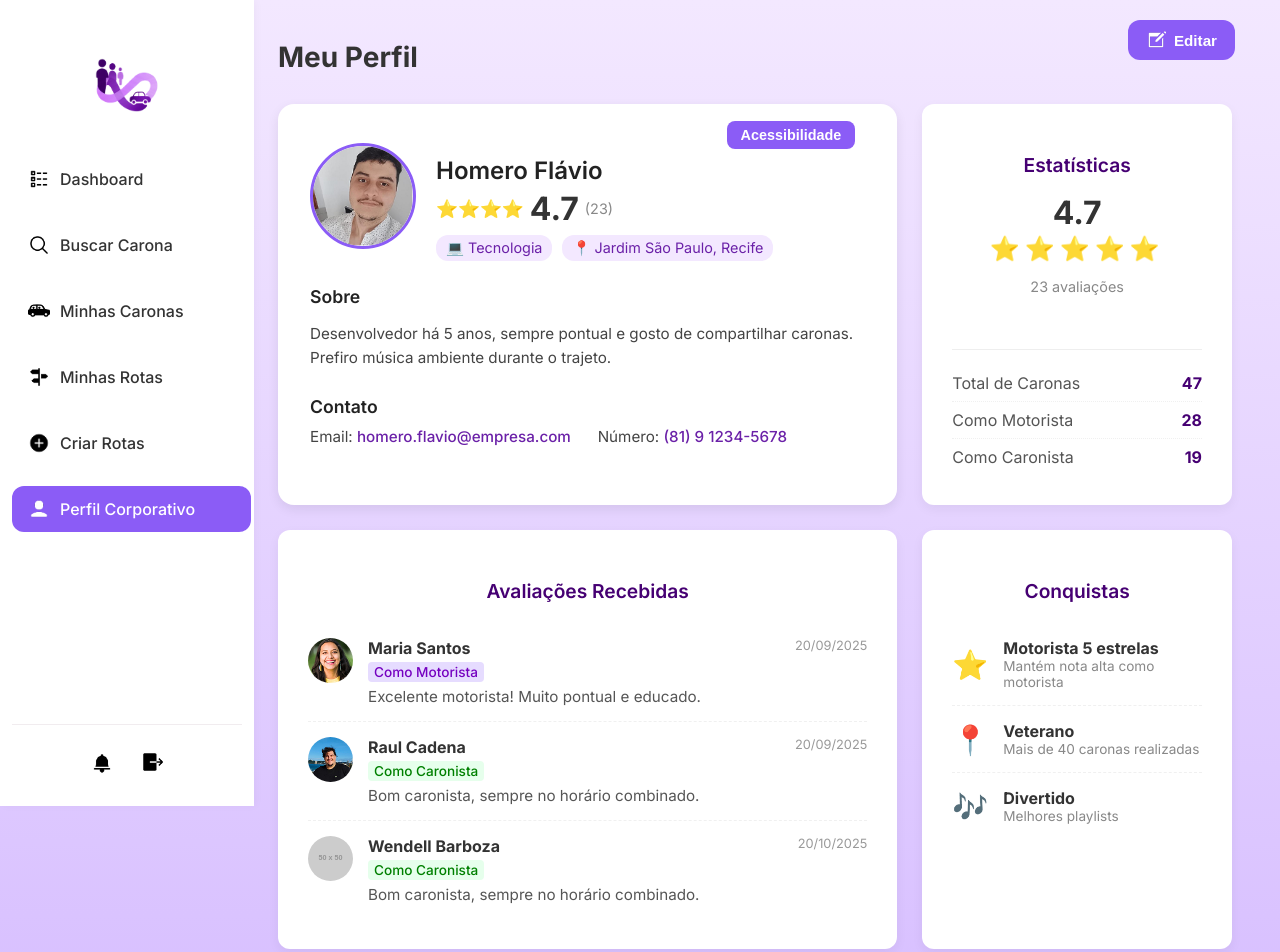
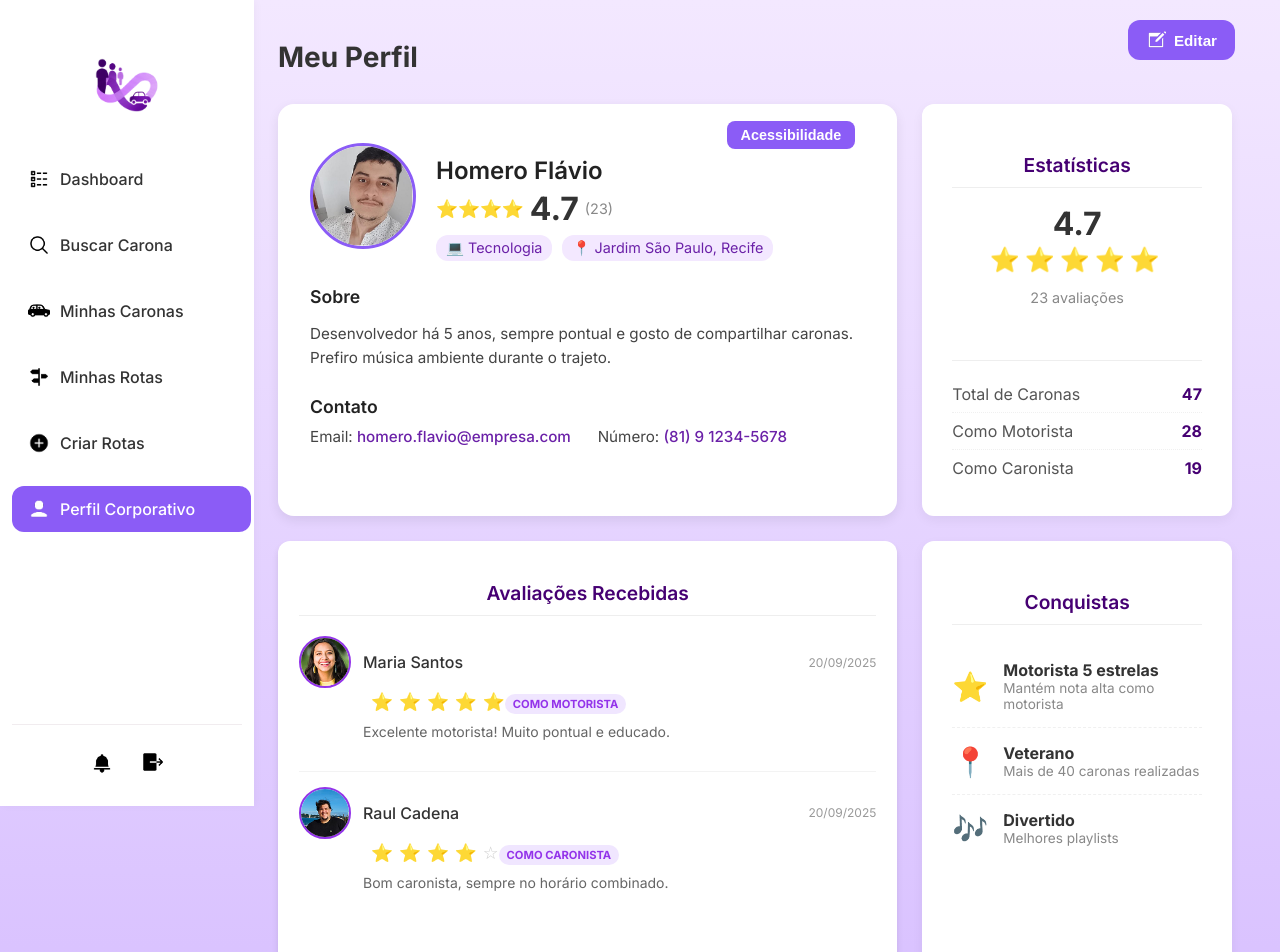
Before and after one commit to JoelsonJose/VamosJuntos, a React (Create React App) app: page /perfil in a window 1280 px wide. Shown: the top 952 px of the page. Built offline with nearby package versions, Linux system fonts and the light colour scheme.

Commit message:
Atualizações nos cards e ajuste no profile page pra deixar o card clicavel

```diff
--- a/src/App.js
+++ b/src/App.js
@@ -10,6 +10,7 @@ import PaginaCriar from './pages/PaginaCriarRota/PaginaCriarRota';
 import PaginaEditarRotas from './pages/PaginaEditarRotas/PaginaEditarRotas';
 import PaginaRotas from './pages/PaginaMinhasRotas/PaginaMinhasRotas';
 import PaginaMinhasCaronas from './pages/PaginaMinhasCaronas/PaginaMinhasCaronas';
+import PaginaAvaliacoes from './pages/PaginaAvaliacoes/PaginaAvaliacoes';
 // import PaginaPerfil from './pages/PaginaPerfil/PaginaPerfil';
 
 function App() {
@@ -26,6 +27,7 @@ function App() {
       <Route path= "/rotas/editar" element= {<PaginaEditarRotas />} />
       <Route path= "/rotas" element= {<PaginaRotas />} />
       <Route path= "/minhas-caronas" element= {<PaginaMinhasCaronas />} />
+      <Route path= "/avaliacoes" element= {<PaginaAvaliacoes />} />
       {/*
         <Route path= "/perfil" element= {<PaginaPerfil />} />
       */}
--- a/src/components/CardPerfil/ReviewsCard.css
+++ b/src/components/CardPerfil/ReviewsCard.css
@@ -1,77 +1,148 @@
 .reviews-card {
-    background-color: white;
-    padding: 30px;
+    /* Layout padrão do grid (2/3 de largura) */
+    grid-column: 1 / 2;
+    background-color: #fff;
+    padding: 20px;
     border-radius: 12px;
-    box-shadow: 0 4px 12px rgba(0, 0, 0, 0.05);
+    box-shadow: 0 4px 6px rgba(0, 0, 0, 0.1);
+    height: 100%; /* Garante que ocupe a altura total da célula do grid */
+    display: flex;
+    flex-direction: column;
+    justify-content: space-between; /* Espalha o conteúdo verticalmente */
+
+    /* Adicionamos uma borda inicial para evitar que o hover cause CLS */
+    border: 1px solid transparent;
+}
+
+.reviews-card.clickable {
+    cursor: pointer;
+    transition: all 0.3s ease;
+}
+
+/* Efeito de Hover que indica clique - APENAS VISUAL, SEM MOVIMENTO */
+.reviews-card.clickable:hover {
+
+    /* Apenas mudança de sombra e cor da borda */
+    box-shadow: 0 6px 12px rgba(0, 0, 0, 0.15);
+    border-color: #9333ea; /* Borda roxa aparece */
 }
 
 .card-title {
-    font-size: 1.2rem;
+    font-size: 1.5rem;
     font-weight: 600;
-    color: #460073; /* Darkest purple */
-    margin-bottom: 20px;
+    color: #4a4a4a;
+    margin-bottom: 15px;
+    padding-bottom: 10px;
+    border-bottom: 1px solid #eee;
+}
+
+
+.review-list-summary {
+    display: flex;
+    flex-direction: column;
+    gap: 15px;
+    flex-grow: 1;
+    margin-bottom: 15px;
 }
 
 .review-item {
     display: flex;
     align-items: flex-start;
-    padding: 15px 0;
-    border-bottom: 1px dashed #f0f0f0;
-    position: relative;
+    gap: 12px;
+    padding-bottom: 15px;
+    border-bottom: 1px solid #f3f3f3;
 }
 
 .review-item:last-child {
-    border-bottom: none; /* Remove a linha divisória do último item */
+    border-bottom: none;
+    padding-bottom: 0;
 }
 
 .reviewer-photo {
-    width: 45px;
-    height: 45px;
+    width: 48px;
+    height: 48px;
     border-radius: 50%;
     object-fit: cover;
-    margin-right: 15px;
+    flex-shrink: 0;
+    border: 2px solid #9333ea;
 }
 
 .review-details {
     flex-grow: 1;
+    min-width: 0;
+}
+
+.review-meta {
+    display: flex;
+    justify-content: space-between;
+    align-items: center;
+    margin-bottom: 3px;
 }
 
 .reviewer-name {
-    font-weight: bold;
+    font-weight: 500;
     color: #333;
-    margin: 0 0 3px 0;
+    font-size: 1rem;
+    white-space: nowrap;
+    overflow: hidden;
+    text-overflow: ellipsis;
+}
+
+.review-date {
+    font-size: 0.75rem;
+    color: #999;
 }
 
 .reviewer-role {
-    font-size: 0.85rem;
-    padding: 2px 6px;
-    border-radius: 4px;
-    font-weight: 500;
     display: inline-block;
-    margin-bottom: 5px;
-}
-
-/* Estilos de cor para o cargo */
-.motorista {
-    background-color: #e6dcff; /* Lightest purple */
-    color: #7500C0; /* Dark purple */
-}
-
-.caronista {
-    background-color: #e6ffec; /* Um verde suave para diferenciar */
-    color: #008000;
+    font-size: 0.7rem;
+    font-weight: 700;
+    padding: 3px 8px;
+    border-radius: 12px;
+    margin-right: 8px;
+    color: #9333ea;
+    background-color: #f0e6ff;
+    text-transform: uppercase;
 }
 
 .review-text {
-    font-size: 0.95rem;
-    color: #555;
-    margin: 0;
+    font-size: 0.875rem;
+    color: #666;
+    margin-top: 5px;
+    /* Limita o texto a 2 linhas */
+    display: -webkit-box;
+    -webkit-box-orient: vertical;
+    overflow: hidden;
+    -webkit-line-clamp: 2;
+    line-height: 1.4;
 }
 
-.review-date {
-    font-size: 0.8rem;
-    color: #999;
-    position: absolute;
-    top: 15px;
-    right: 0;
+
+.star-rating {
+    display: inline-flex;
+    margin-bottom: 5px;
+    font-size: 1.1rem;
 }
+
+.star.filled {
+    color: #ffc107; /* Amarelo ouro */
+}
+
+.star.empty {
+    color: #ccc; /* Cinza claro */
+}
+
+
+
+.view-all-link {
+    text-align: center;
+    font-size: 0.9rem;
+    font-weight: 600;
+    color: #9333ea;
+    margin-top: 10px;
+    transition: color 0.2s;
+}
+
+.reviews-card.clickable:hover .view-all-link {
+    color: #6a0dad; /* Roxo mais escuro no hover */
+}
--- a/src/components/CardPerfil/ReviewsCard.js
+++ b/src/components/CardPerfil/ReviewsCard.js
@@ -1,11 +1,40 @@
+import React from 'react';
 import './ReviewsCard.css';
 
-// O componente agora recebe a lista de avaliações através da prop 'reviewsData'
-function ReviewsCard({ reviewsData }) {
-    // Se reviewsData não for fornecido ou for vazio, podemos retornar nulo ou uma mensagem.
-    if (!reviewsData || reviewsData.length === 0) {
+// Componente simples para renderizar estrelas
+const StarRating = ({ rating }) => {
+    // Usando apenas unicode para estrelas, já que o componente não está com Tailwind
+    const filledStar = '⭐';
+    const emptyStar = '☆';
+
+    // As avaliações no ProfilePage não tinham o campo stars,
+    // então usaremos 4 estrelas como padrão de exibição no resumo.
+    const displayRating = rating || 4;
+
     return (
-            <div className="reviews-card">
+        <div className="star-rating">
+            {[...Array(5)].map((_, i) => (
+                <span
+                    key={i}
+                    className={`star ${i < displayRating ? 'filled' : 'empty'}`}
+                >
+                    {i < displayRating ? filledStar : emptyStar}
+                </span>
+            ))}
+        </div>
+    );
+};
+
+// O componente agora recebe 'reviewsData' e a função 'onCardClick'
+function ReviewsCard({ reviewsData, onCardClick }) {
+
+    // Pega APENAS as duas primeiras avaliações para o card de resumo
+    const latestReviews = reviewsData ? reviewsData.slice(0, 2) : [];
+    const totalReviews = reviewsData ? reviewsData.length : 0;
+
+    if (totalReviews === 0) {
+        return (
+            <div className="reviews-card no-reviews">
                 <h3 className="card-title">Avaliações Recebidas</h3>
                 <p>Nenhuma avaliação disponível ainda.</p>
             </div>
@@ -13,29 +42,45 @@ function ReviewsCard({ reviewsData }) {
     }
 
     return (
-        <div className="reviews-card">
+        // O card inteiro é clicável - Usa o evento onClick passado pelo ProfilePage
+        <div
+            className="reviews-card clickable"
+            onClick={onCardClick}
+        >
             <h3 className="card-title">Avaliações Recebidas</h3>
 
-            {/* Mapeamos a lista recebida na prop: reviewsData.map */}
-            {reviewsData.map((review, index) => (
+            <div className="review-list-summary">
+                {latestReviews.map((review, index) => (
                     <div key={index} className="review-item">
+                        {/* Imagem do Avaliador com Fallback (use seus assets reais) */}
                         <img
-                        // Corrigindo para usar um placeholder de ícone se a foto não existir, já que a URL é fixa
-                        src={review.photo || 'https://placehold.co/50x50/f0e6ff/a100ff?text=Foto'}
+                            src={review.photo || 'https://placehold.co/50x50/f0e6ff/a100ff?text=U'}
                             alt={`Foto de ${review.name}`}
                             className="reviewer-photo"
                         />
                         <div className="review-details">
+                            <div className="review-meta">
                                 <p className="reviewer-name">{review.name}</p>
-                        {/* Garante que o role seja exibido corretamente */}
-                        <span className={`reviewer-role ${review.role.toLowerCase()}`}>
+                                <span className="review-date">{review.date}</span>
+                            </div>
+
+                            <StarRating rating={review.stars} />
+
+                            <span className={`reviewer-role`}>
                                 Como {review.role}
                             </span>
                             <p className="review-text">{review.text}</p>
                         </div>
-                    <span className="review-date">{review.date}</span>
                     </div>
                 ))}
+            </div>
+
+            {/* Link para ver todos - exibe se houver mais de 2 */}
+            {totalReviews > latestReviews.length && (
+                <p className="view-all-link">
+                    Ver todas ({totalReviews}) &rarr;
+                </p>
+            )}
         </div>
     );
 }
--- a/src/pages/ProfilePage/ProfilePage.js
+++ b/src/pages/ProfilePage/ProfilePage.js
@@ -1,4 +1,6 @@
 import React from 'react';
+// IMPORTANTE: Adicionar useNavigate para roteamento
+import { useNavigate } from 'react-router-dom';
 import './ProfilePage.css';
 import Sidebar from '../../components/Sidebar/Sidebar';
 import ProfileHeaderCard from '../../components/CardPerfil/ProfileHeaderCard';
@@ -6,17 +8,22 @@ import StatsCard from '../../components/CardPerfil/StatsCard';
 import ReviewsCard from '../../components/CardPerfil/ReviewsCard';
 import ConquistasCard from '../../components/CardPerfil/ConquistasCard';
 import EditProfileModal from '../../components/Modals/EditProfileModal';
+// Substitua estes imports pelos seus caminhos reais de assets
 import IconEditar from '../../assets/Editw.png';
 import FotoMaria from '../../assets/Fotos/usuario4.png';
 import FotoRaul from '../../assets/Fotos/usuario3.png';
+import FotoHomero from '../../assets/Fotos/usuario5.png'; // Import da foto do Homero
 
 
 function ProfilePage() {
+    // Inicializa o hook de navegação do React Router
+    const navigate = useNavigate();
 
     // ESTADO 1: Dados do usuário (Inclui estatísticas)
     const [userData, setUserData] = React.useState({
         name: "Homero Flávio",
-        rating: 4.7,
+        photo: FotoHomero, // Campo adicionado anteriormente
+        rating: 4.7, // <--- VALOR DA NOTA MÉDIA
         reviewsCount: 23,
         totalRides: 47,
         motoristaRides: 28,
@@ -28,35 +35,37 @@ function ProfilePage() {
         phone: "(81) 9 1234-5678"
     });
 
-    // ESTADO 2: Dados das avaliações (Lista dinâmica)
+    // ... (reviewsList e conquistasList permanecem inalterados) ...
     const [reviewsList] = React.useState([
         {
             name: 'Maria Santos',
             date: '20/09/2025',
             role: 'Motorista',
             text: 'Excelente motorista! Muito pontual e educado.',
-            photo: FotoMaria
+            photo: FotoMaria,
+            stars: 5,
         },
         {
             name: 'Raul Cadena',
             date: '20/09/2025',
             role: 'Caronista',
             text: 'Bom caronista, sempre no horário combinado.',
-            photo: FotoRaul
+            photo: FotoRaul,
+            stars: 4,
         },
         {
             name: 'Wendell Barboza',
             date: '20/10/2025',
             role: 'Caronista',
             text: 'Bom caronista, sempre no horário combinado.',
-
+            photo: null,
+            stars: 3,
         }
     ]);
 
-    // ESTADO 3: Dados das Conquistas (Lista dinâmica)
     const [conquistasList] = React.useState([
         {
-            icon: '⭐', // Ícone de estrela para Motorista 5 Estrelas
+            icon: '⭐',
             title: 'Motorista 5 estrelas',
             description: 'Mantém nota alta como motorista'
         },
@@ -65,12 +74,13 @@ function ProfilePage() {
             title: 'Veterano',
             description: 'Mais de 40 caronas realizadas'
         },
-         {
+        {
             icon: '🎶',
             title: 'Divertido',
             description: 'Melhores playlists'
         }
     ]);
+
 
     const [isEditModalOpen, setIsEditModalOpen] = React.useState(false);
 
@@ -92,6 +102,17 @@ function ProfilePage() {
         handleCloseModal();
     };
 
+    // FUNÇÃO DE NAVEGAÇÃO ATUALIZADA PARA PASSAR A NOTA MÉDIA
+    const goToAvaliacoesPage = () => {
+        navigate('/avaliacoes', {
+            state: {
+                profileName: userData.name,
+                profilePhoto: userData.photo,
+                reviewsCount: userData.reviewsCount,
+                profileRating: userData.rating, // <--- CAMPO ADICIONADO AQUI
+            }
+        });
+    };
 
     return (
         // NOVO CONTAINER PAI: Aplica o Flexbox para alinhar Sidebar e Conteúdo
@@ -119,7 +140,11 @@ function ProfilePage() {
                     <StatsCard statsData={userData} />
 
                     {/* Linha 2 */}
-                    <ReviewsCard reviewsData={reviewsList} />
+                    {/* IMPORTANTE: Passar a função de clique para o ReviewsCard */}
+                    <ReviewsCard
+                        reviewsData={reviewsList}
+                        onCardClick={goToAvaliacoesPage}
+                    />
                     <ConquistasCard conquistasData={conquistasList} />
 
                 </div>
```
Lines whose indentation alone changed are shown as unchanged.
